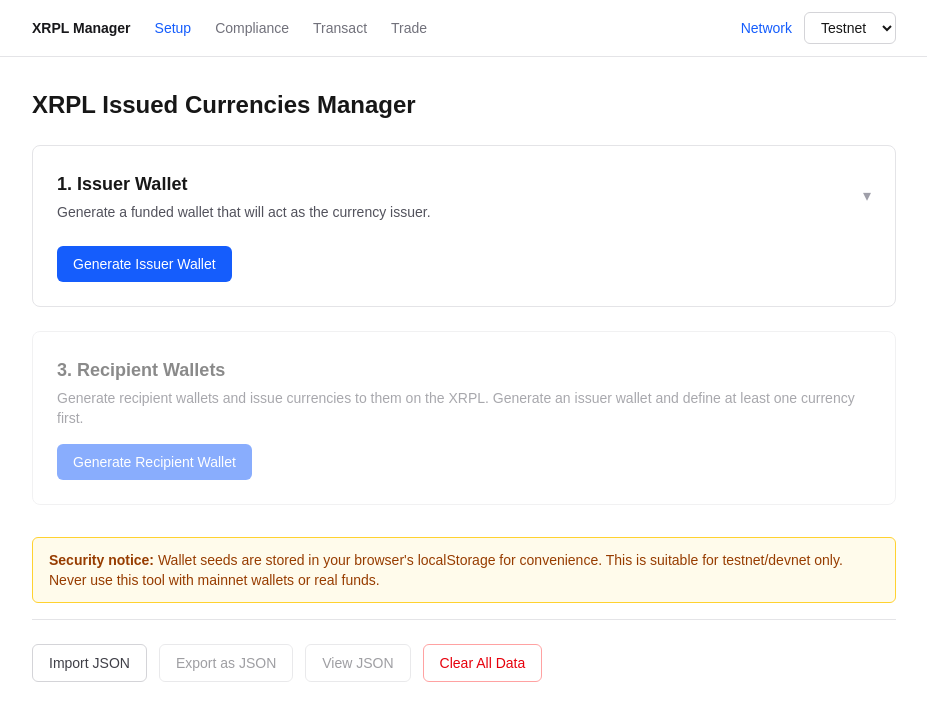
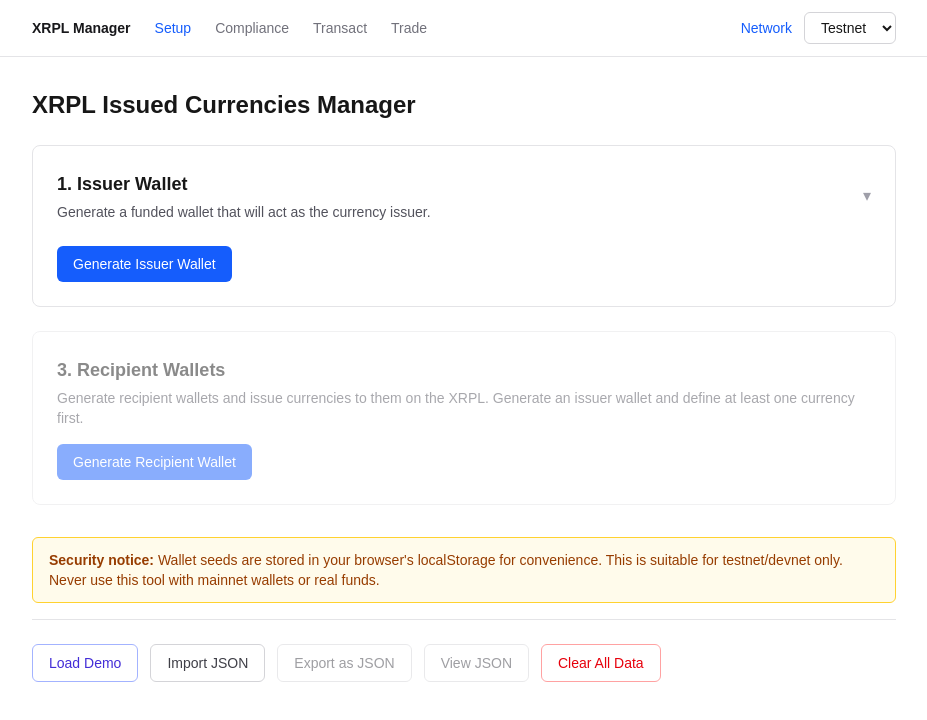
Before and after one commit to ahoym/xrpl-issued-currencies-manager, a Next.js app: page / in a window 1280 px wide. Shown: the top 720 px of the page, without its empty margins (176-1103 px from the left). Built offline with nearby package versions, Linux system fonts and the light colour scheme.

Commit message:
Add Load Demo button to import bundled testnet example state
Co-Authored-By: Claude Opus 4.6 <noreply@anthropic.com>

```diff
--- a/app/page.tsx
+++ b/app/page.tsx
@@ -7,6 +7,7 @@ import { LoadingScreen } from './components/loading-screen';
 import { SecurityWarning } from './components/security-warning';
 import { IssuerSetup } from './components/issuer-setup';
 import { RecipientWallets } from './components/recipient-wallets';
+import demoState from '@/examples/setup-state-testnet-2026-02-08.json';
 
 export default function Home() {
   const {
@@ -89,6 +90,13 @@ export default function Home() {
     input.click();
   }
 
+  function handleLoadDemo() {
+    if (state.issuer || state.recipients.length > 0) {
+      if (!window.confirm('This will replace all current data. Continue?')) return;
+    }
+    importState(demoState as Parameters<typeof importState>[0]);
+  }
+
   function handleExport() {
     const exportState = {
       ...state,
@@ -142,6 +150,12 @@ export default function Home() {
       <div className="mt-4 border-t border-zinc-200 pt-6 dark:border-zinc-800">
         <div className="flex gap-3">
           <button
+            onClick={handleLoadDemo}
+            className="rounded-md border border-indigo-300 px-4 py-2 text-sm font-medium text-indigo-700 hover:bg-indigo-50 dark:border-indigo-700 dark:text-indigo-300 dark:hover:bg-indigo-950"
+          >
+            Load Demo
+          </button>
+          <button
             onClick={handleImport}
             className="rounded-md border border-zinc-300 px-4 py-2 text-sm font-medium text-zinc-700 hover:bg-zinc-50 disabled:opacity-50 dark:border-zinc-700 dark:text-zinc-300 dark:hover:bg-zinc-900"
           >
```
